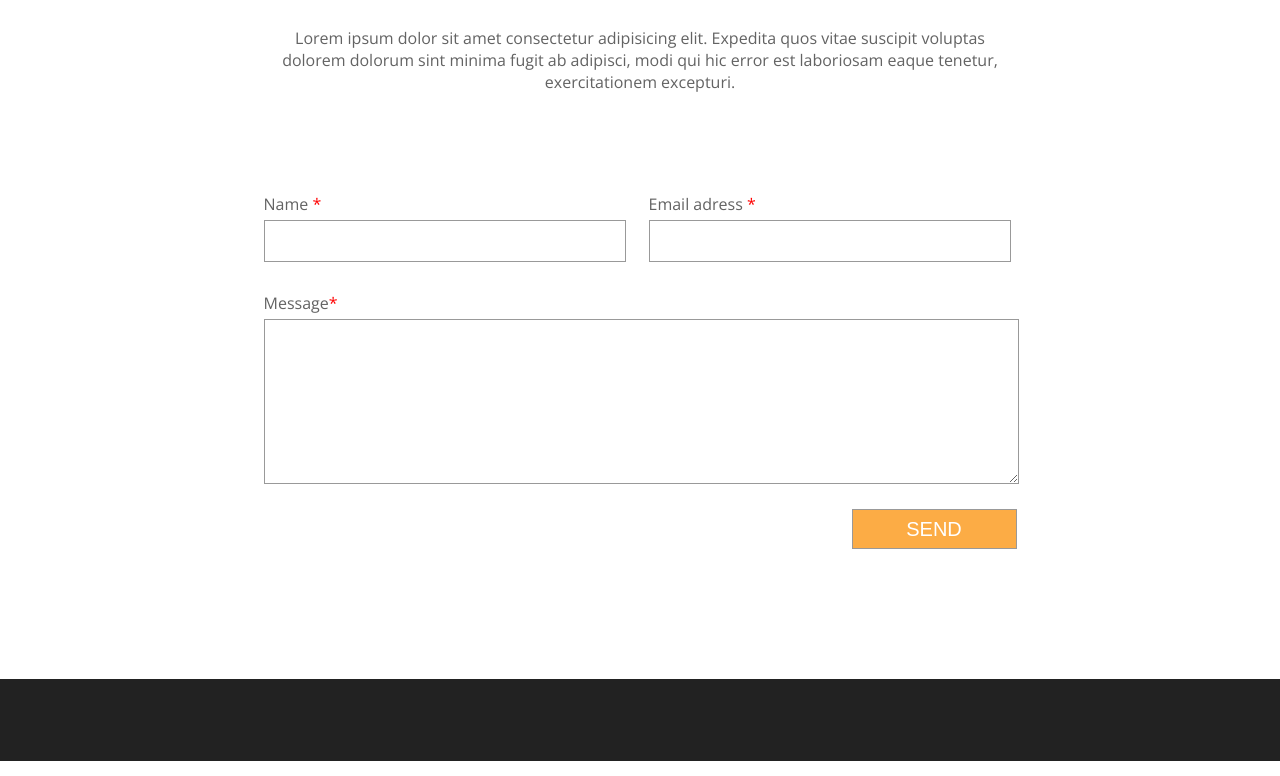
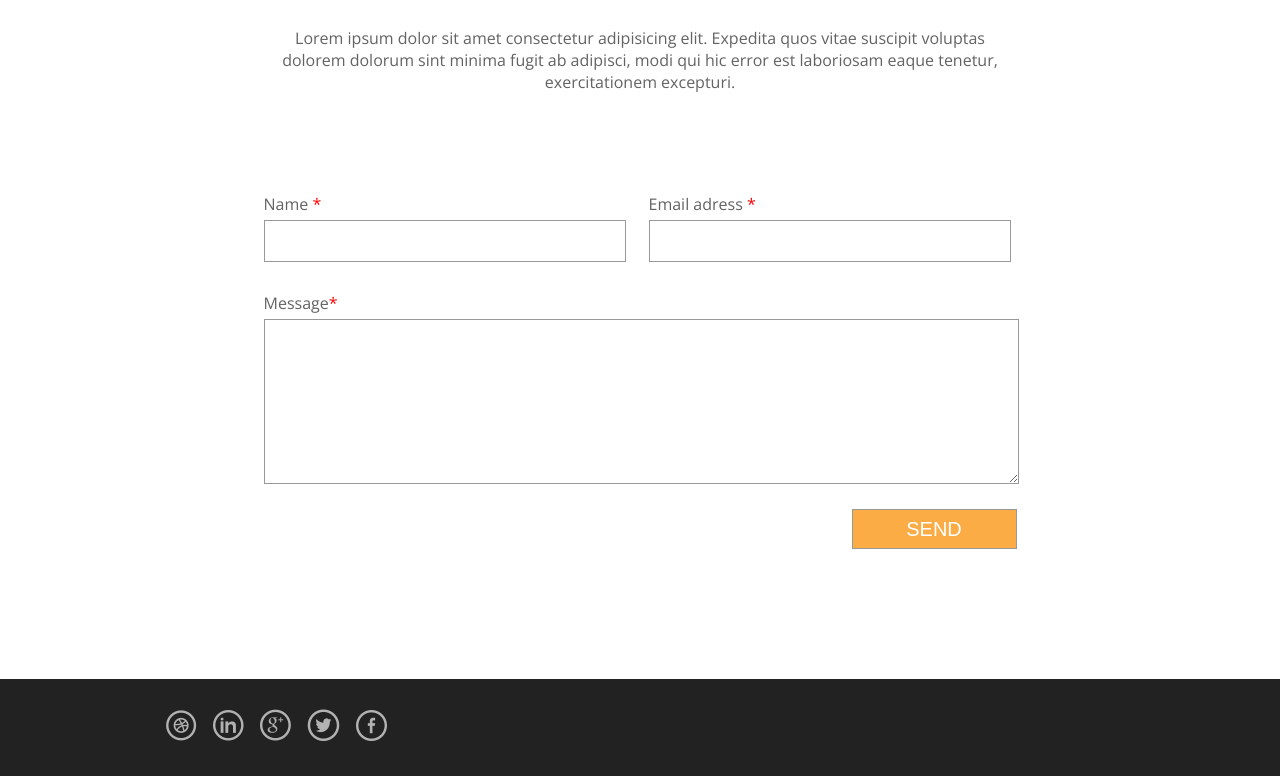
Before and after one commit to LeoVorona/myComand-page, a plain HTML site: page index.html in a window 1280 px wide. Shown: the part 5061-5837 px from the top of the page. Drawn offline with nearby package versions, Linux system fonts and the light colour scheme.

Commit message:
add footer images

```diff
--- a/index.html
+++ b/index.html
@@ -204,11 +204,11 @@
     <footer>
         <div class="social">
             <div class="wrapper">
-                <a href=""><img src="" alt=""></a>
-                <a href=""><img src="" alt=""></a>
-                <a href=""><img src="" alt=""></a>
-                <a href=""><img src="" alt=""></a>
-                <a href=""><img src="" alt=""></a> <!-- вырезать лого с макета -->
+                <a href="#"><img src="images/1.png" alt=""></a>
+                <a href="#"><img src="images/2.png" alt=""></a>
+                <a href="#"><img src="images/3.png" alt=""></a>
+                <a href="#"><img src="images/4.png" alt=""></a>
+                <a href="#"><img src="images/5.png" alt=""></a>
             </div>
         </div>
 
--- a/style.css
+++ b/style.css
@@ -293,6 +293,7 @@ footer{
 }
 .social img{
     margin-left: 12px;
+
 }
 .social img:hover{
     opacity: 0.6;
@@ -321,6 +322,12 @@ footer{
 
     }
 }
+@media screen and (max-width:1240px){
+    .aboutRight{
+        margin-left:10px;
+
+    }
+}
 @media screen and (max-width:1400px){
     .mainWork .gallery img{
         width: 213px;
@@ -339,10 +346,6 @@ footer{
 @media screen and (max-width: 1240px) {
     nav{
         margin-left: 25%;
-    }
-    .aboutRight{
-        margin-left:75px;
-
     }
 
 }
```
Also changed, not shown: images/1.png (added), images/2.png (added), images/3.png (added), images/4.png (added), images/5.png (added).
